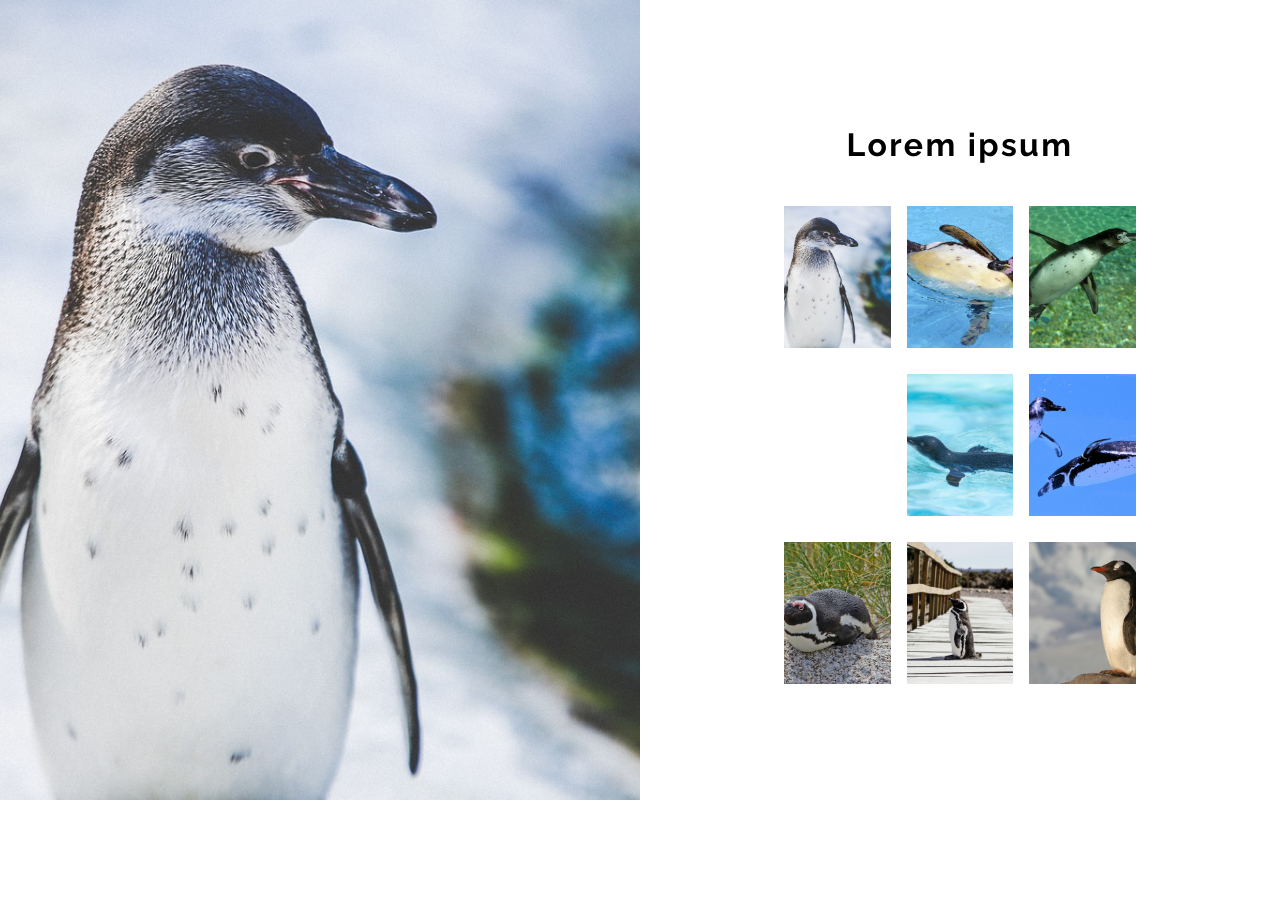
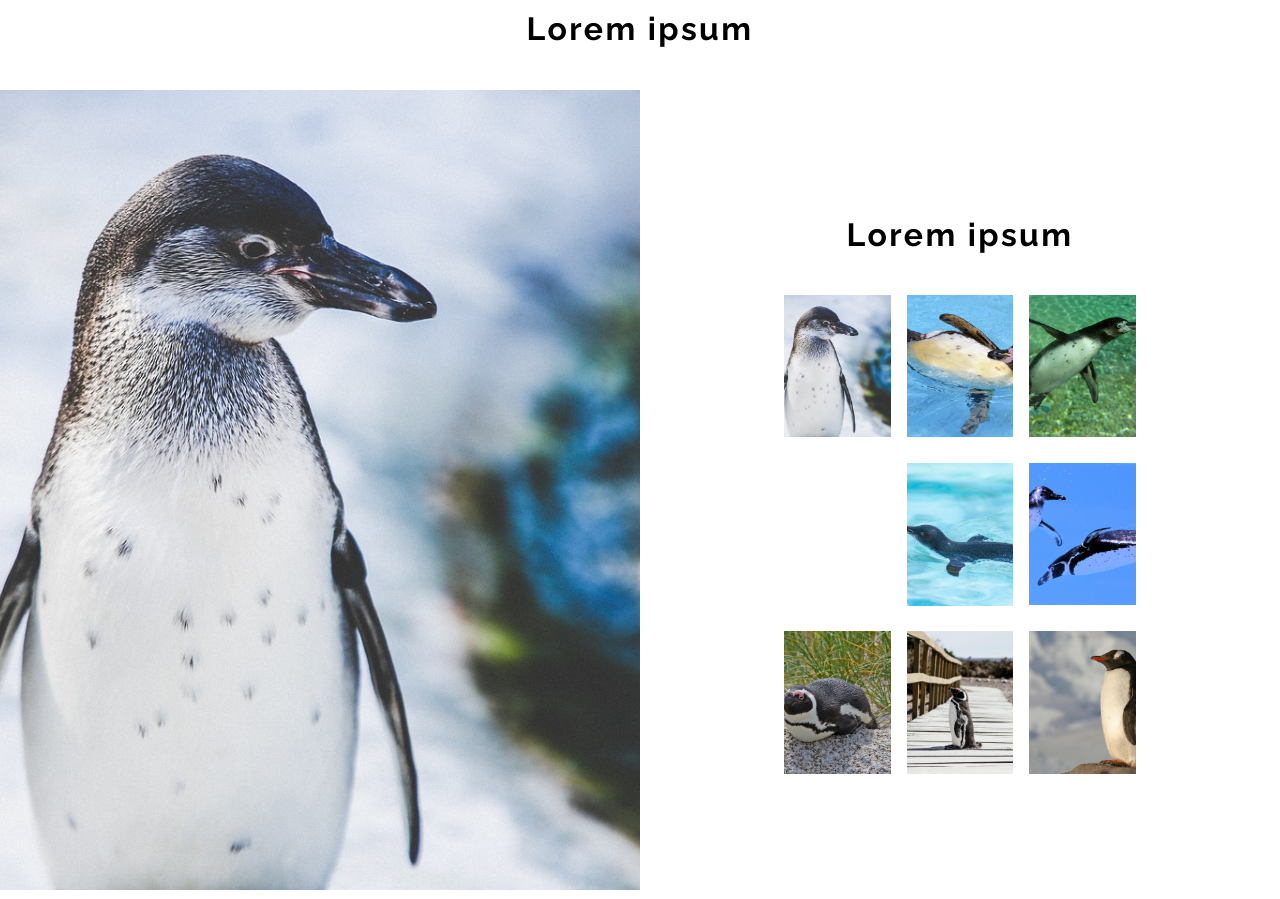
Before and after one commit to yume0222/javascript-practice, a plain HTML site: page index.html in a window 1280 px wide. Before the commit the page ends 810 px from the top, so only its background shows below. Drawn offline with Linux system fonts and the light colour scheme; some packages are replaced by stand-ins of ours.

Commit message:
feat: ファーストビューの実装

```diff
--- a/index.html
+++ b/index.html
@@ -16,10 +16,12 @@
     <div id="loading-screen"></div>
   </div>
 
-  <!-- <section class="hero">
+  <!-- Hero -->
+  <section class="hero">
     <h1 class="title">Lorem ipsum</h1>
-  </section> -->
+  </section>
 
+  <!-- 画像ギャラリー -->
   <section class="gallery">
     <div class="gallery-image">
         <img src="images/penguin-1.jpg" alt="">
```
